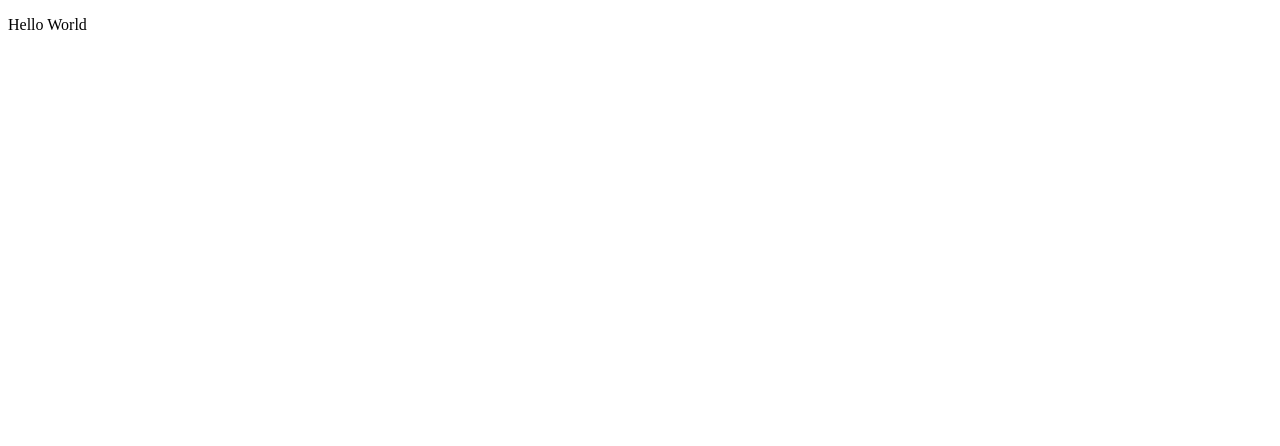
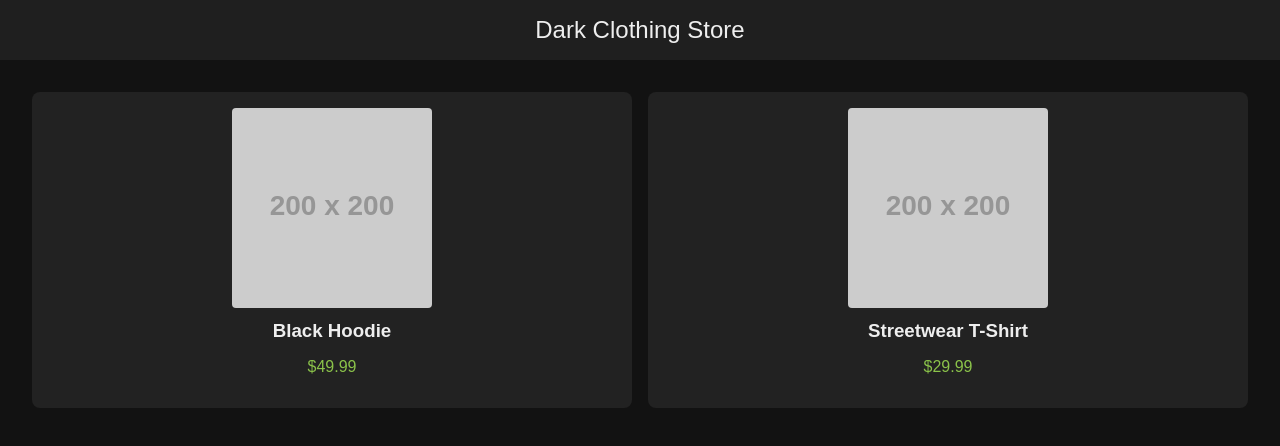
Before and after one commit to d-velopr/gsta, a plain HTML site: page index.html in a window 1280 px wide. Drawn offline with Linux system fonts and the light colour scheme; placeholder pictures from the web are drawn by us.

Commit message:
modified:   css/styles.css 	modified:   index.html

```diff
--- a/css/styles.css
+++ b/css/styles.css
@@ -0,0 +1,34 @@
+body {
+      margin: 0;
+      font-family: Arial, sans-serif;
+      background: #121212;
+      color: #eee;
+    }
+    header {
+      background: #1f1f1f;
+      padding: 1rem 2rem;
+      text-align: center;
+      font-size: 1.5rem;
+    }
+    .grid {
+      display: grid;
+      grid-template-columns: repeat(auto-fit, minmax(200px, 1fr));
+      gap: 1rem;
+      padding: 2rem;
+    }
+    .product {
+      background: #222;
+      border-radius: 8px;
+      padding: 1rem;
+      text-align: center;
+    }
+    .product img {
+      max-width: 100%;
+      border-radius: 4px;
+    }
+    .product h3 {
+      margin: 0.5rem 0;
+    }
+    .price {
+      color: #8bc34a;
+    }
--- a/index.html
+++ b/index.html
@@ -21,6 +21,19 @@
     <!-- /Fav Icons -->
   </head>
   <body>
-    <p>Hello World</p>
+    <header>Dark Clothing Store</header>
+    <div class="grid">
+      <div class="product">
+        <img src="https://via.placeholder.com/200" alt="Product" />
+        <h3>Black Hoodie</h3>
+        <p class="price">$49.99</p>
+      </div>
+      <div class="product">
+        <img src="https://via.placeholder.com/200" alt="Product" />
+        <h3>Streetwear T-Shirt</h3>
+        <p class="price">$29.99</p>
+      </div>
+      <!-- Add more products here -->
+    </div>
   </body>
 </html>
```
